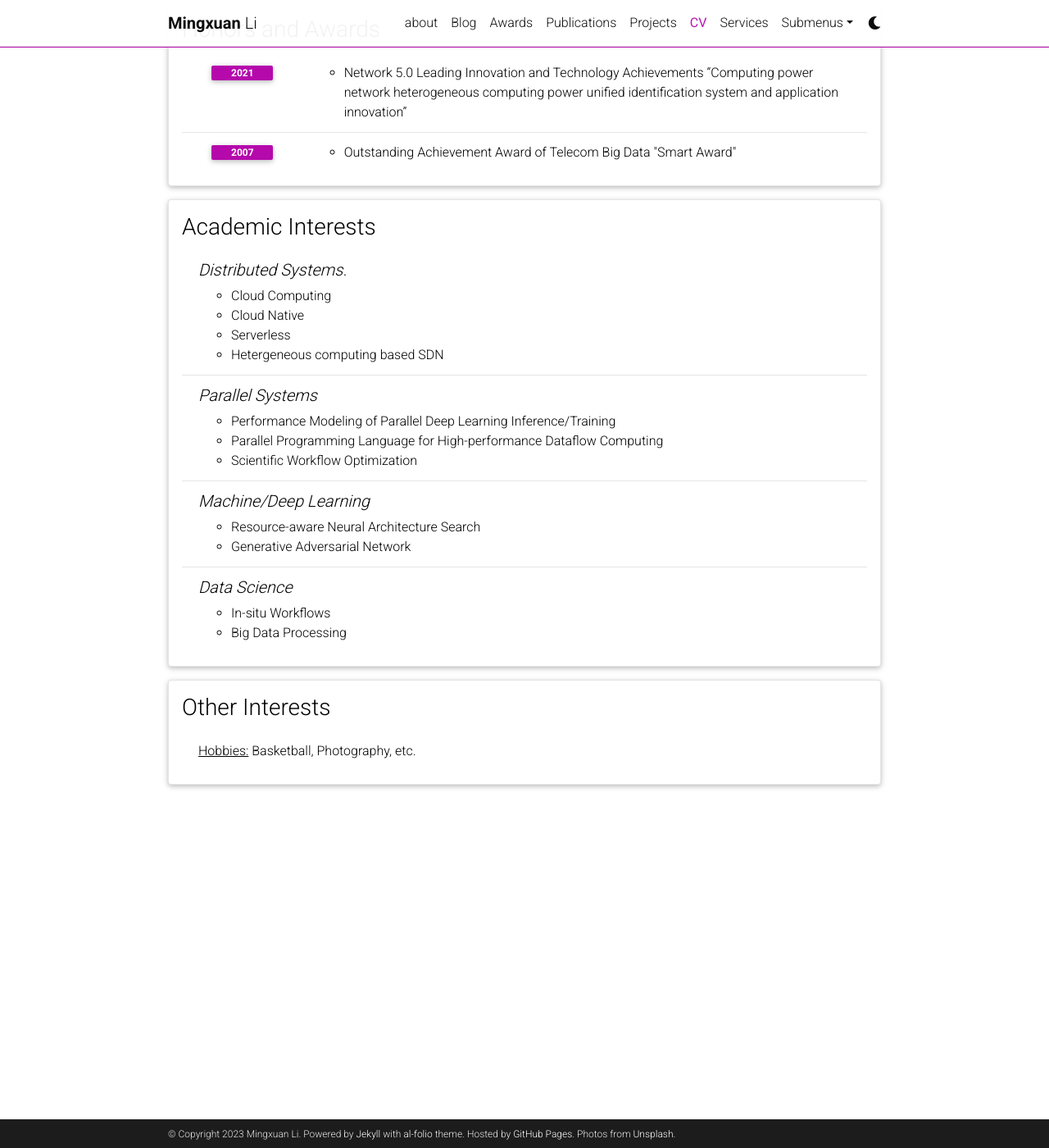
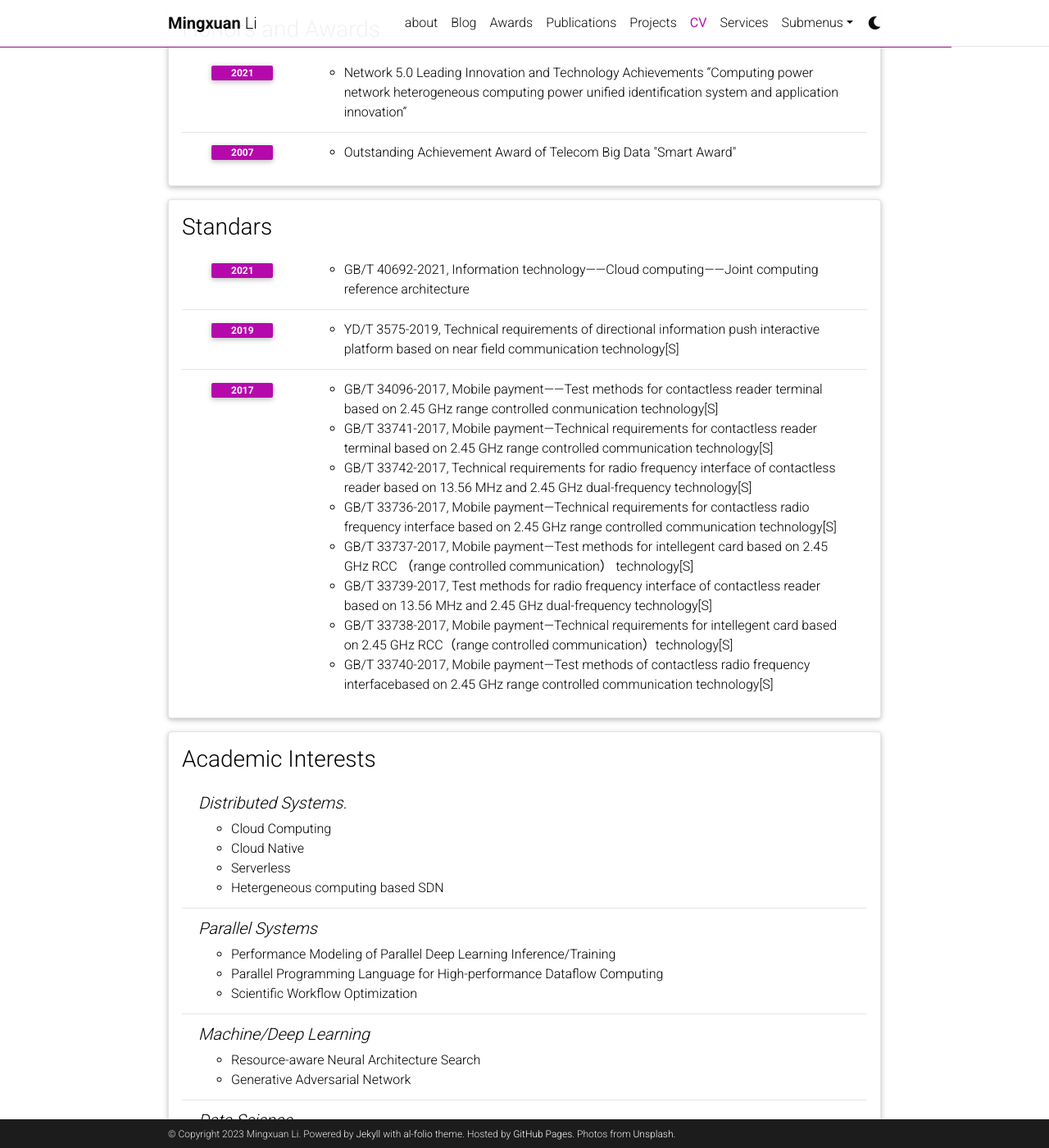
Before and after one commit to limx59/limx59.github.io, a Jekyll site: the page built from _pages/cv.md, in a window 1280 px wide and 1400 px high, scrolled down 3075 px. Shown: the whole window at 82% size. Built offline with Jekyll 4.4.1, drawn with Linux system fonts in a browser that asks for light colours; comment, search, counter and statistics services are not loaded; a style sheet for code colours, icons or effects is not loaded.

Commit message:
Update cv.yml

```diff
--- a/_data/cv.yml
+++ b/_data/cv.yml
@@ -121,6 +121,26 @@
       items:
         - Outstanding Achievement Award of Telecom Big Data "Smart Award"
 
+- title: Standars
+  type: time_table
+  contents:
+    - year: 2021
+      items:
+        - GB/T 40692-2021, Information technology——Cloud computing——Joint computing reference architecture
+    - year: 2019
+      items:
+        - YD/T 3575-2019, Technical requirements of directional information push interactive platform based on near field communication technology[S]
+    - year: 2017
+      items:
+        - GB/T 34096-2017, Mobile payment——Test methods for contactless reader terminal based on 2.45 GHz range controlled conmunication technology[S]
+        - GB/T 33741-2017, Mobile payment—Technical requirements for contactless reader terminal based on 2.45 GHz range controlled communication technology[S]
+        - GB/T 33742-2017, Technical requirements for radio frequency interface of contactless reader based on 13.56 MHz and 2.45 GHz dual-frequency technology[S]
+        - GB/T 33736-2017, Mobile payment—Technical requirements for contactless radio frequency interface based on 2.45 GHz range controlled communication technology[S]
+        - GB/T 33737-2017, Mobile payment—Test methods for intellegent card based on 2.45 GHz RCC （range controlled communication） technology[S]
+        - GB/T 33739-2017, Test methods for radio frequency interface of contactless reader based on 13.56 MHz and 2.45 GHz dual-frequency technology[S]
+        - GB/T 33738-2017, Mobile payment—Technical requirements for intellegent card based on 2.45 GHz RCC（range controlled communication）technology[S]
+        - GB/T 33740-2017, Mobile payment—Test methods of contactless radio frequency interfacebased on 2.45 GHz range controlled communication technology[S]
+
 - title: Academic Interests
   type: nested_list
   contents:
```
